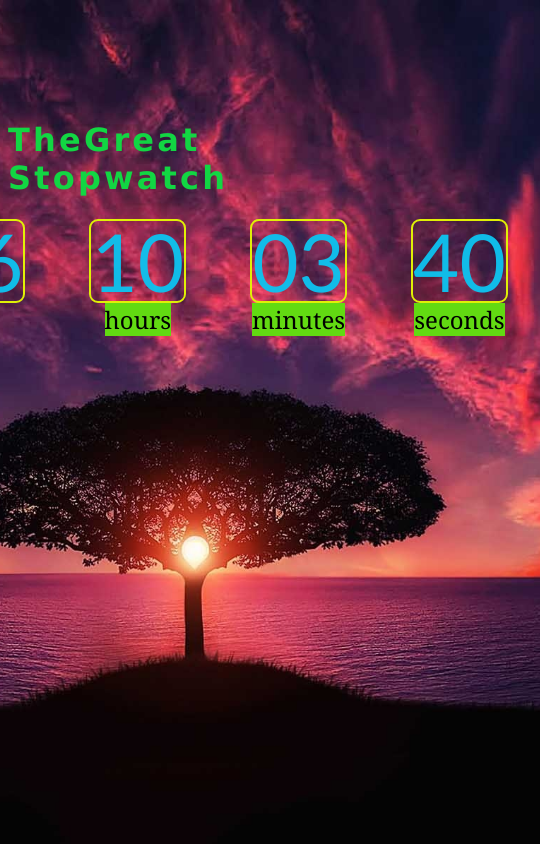
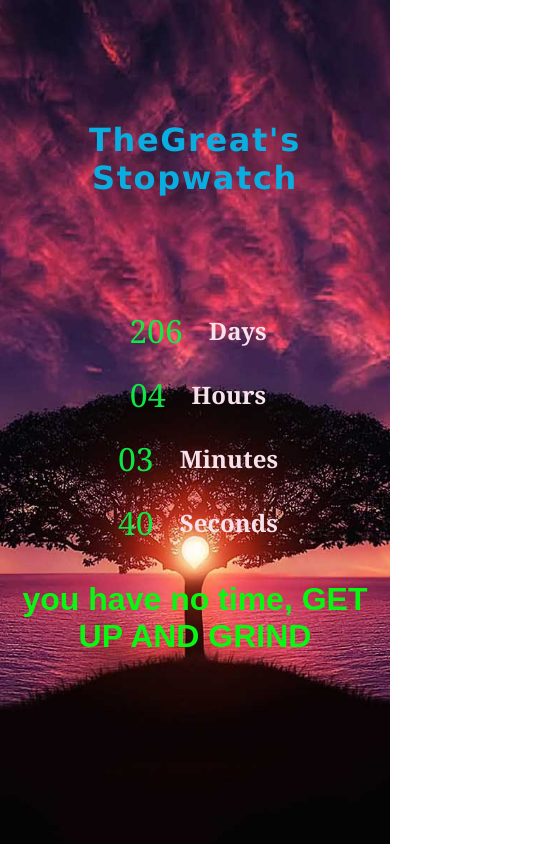
Before and after one commit to softcode87/stopwatch, a plain HTML site: page index.html in a window 390 px wide. Shown: the whole page, 540 px wide, since content can reach past the window. Drawn offline with Linux system fonts and the light colour scheme; a web font is replaced by a local one.

Commit message:
complted

```diff
--- a/index.html
+++ b/index.html
@@ -4,31 +4,33 @@
     <meta http-equiv="X-UA-Compatible" content="IE=edge">
     <meta name="viewport" content="width=device-width, initial-scale=1.0">
     <title>stopwatch</title>
+    <link rel="stylesheet" href="https://fonts.googleapis.com/css?family=Sofia">
     <link rel="stylesheet" href="style.css">
 </head>
 <body>
-    <h1>TheGreat  Stopwatch</h1>
+    <h1>TheGreat's  Stopwatch</h1>
 
     <section class="countdown">
         <div class="cdc days">
             <p class="bigtext" id="days">0</p>
-            <span>days</span>
+            <h3>Days</h3>
         </div>
         <div class=" cdc hours">
             <p class="bigtext" id="hours">0</p>
-            <span>hours</span>
+            <h3>Hours</h3>
+
         </div>
         <div class="cdc minutes">
             <p class="bigtext" id="minutes">0</p>
-            <span>minutes</span>
+            <h3>Minutes</h3>
         </div>
         <div class="cdc seconds">
             <p class="bigtext" id="seconds">0</p>
-            <span>seconds</span>
+            <h3>Seconds</h3>
         </div>
+    </section>
+    <h2>you have no time, GET UP AND GRIND</h1>
 
-
-    </section>
     <script src="script.js">
 
     </script>
--- a/script.js
+++ b/script.js
@@ -16,7 +16,7 @@ function countdown(){
 
     const days = Math.floor(totalSeconds/3600/24);
 
-    const hours = Math.floor(totalSeconds / 3600) % 24;
+    const hours = Math.floor(totalSeconds / (1000*60*60)) % 24;
 
     const minutes = Math.floor(totalSeconds / 60) % 60;
 
--- a/style.css
+++ b/style.css
@@ -1,9 +1,9 @@
 body{
-    background-image: url("/bcc.jpg");
+    background-image: url("/images/skyy.jpg");
     background-position: center center;
     background-size: cover;
     font-family: sans-serif;
-    color: white;
+    color: rgb(141, 9, 108);
     display: flex;
     align-items: center;
     flex-direction: column;
@@ -13,24 +13,25 @@ body{
 
 .countdown{
     display: flex;
-
+    margin-top: 5rem;
 }
 h1{
     font-size: 2rem;
     font-weight: bold;
     font-family: 'Lucida Sans', 'Lucida Sans Regular', 'Lucida Grande', 'Lucida Sans Unicode', Geneva, Verdana, sans-serif;
     letter-spacing: 0.2rem;
-    color: rgb(18, 214, 67);
+    color: #f01aa1;
 }
 .bigtext{
     font-size: 5rem;
     line-height: 1;
     margin: 0 2rem;
-
     font-family: 'Gill Sans', 'Gill Sans MT', Calibri, 'Trebuchet MS', sans-serif;
-    color: rgba(14, 192, 236, 0.973);
-    border: 2px solid rgb(224, 240, 6);
+    color: rgba(236, 14, 180, 0.973);
+    border: 0.007rem solid rgb(122, 103, 206);
     border-radius: 9px;
+    border-top-left-radius: 20px;
+    border-bottom-right-radius: 20px;
     padding: -5px;
     align-items: center;
 
@@ -38,9 +39,88 @@ h1{
 .cdc{
     text-align: center;
 }
-.cdc span{
+.cdc h3{
     font-size: 1.5rem;
     font-family: Cambria, Cochin, Georgia, Times, 'Times New Roman', serif;
-    color: black;
-    background-color: rgb(98, 218, 18);
+    color: rgb(247, 225, 235);
+    margin: 10px;
+    border-radius: 20px;
 }
+h2{
+    color: rgb(7, 247, 19);
+    font-weight: bolder;
+    font-size: 2rem;
+}
+@media screen and (max-width: 600px) {
+    body{
+
+    }
+    .countdown{
+        display: block;
+
+    }
+    .bigtext{
+        font-size: 2rem;
+        line-height: 2;
+        margin: 0 1rem;
+        border: none;
+        font-family: Cambria, Cochin, Georgia, Times, 'Times New Roman', serif;
+        color: rgba(214, 236, 14, 0.973);
+        padding: -5px;
+        align-items: center;
+
+    }
+    .cdc{
+        display: flex;
+        align-items: center;
+        justify-content: center;
+    }
+    h1{
+        text-align: center;
+        font-family: ;
+    }
+}
+@media screen and (max-width: 992px) {
+    body{
+        background-image: url("/images/bcc.jpg");
+        background-position: center center;
+        background-size: cover;
+    }
+
+    .bigtext{
+        font-size: 2rem;
+        line-height: 2;
+        margin: 0 1rem;
+        border: none;
+        font-family: Cambria, Cochin, Georgia, Times, 'Times New Roman', serif;
+        color: rgba(14, 236, 69, 0.973);
+        padding: -5px;
+        align-items: center;
+
+    }
+    .cdc{
+        display: flex;
+        align-items: center;
+        justify-content: center;
+    }
+    h1{
+        text-align: center;
+        font-size: 20pxx;
+        font-weight:bolder;
+        font-family: 'Lucida Sans', 'Lucida Sans Regular', 'Lucida Grande', 'Lucida Sans Unicode', Geneva, Verdana, sans-serif;
+        letter-spacing: 0.1rem;
+        color: rgb(9, 173, 223);
+
+    }
+    h2{
+        text-align: center;
+    }
+
+    h3{
+        font-size: 1.4rem;
+        font-weight: 1rem;
+        font-family: 'Lucida Sans', 'Lucida Sans Regular', 'Lucida Grande', 'Lucida Sans Unicode', Geneva, Verdana, sans-serif;
+        color: rgb(36, 175, 218);
+
+    }
+}
```
Also changed, not shown: images/bcc.jpg (renamed from bcc.jpg), images/usflag.jpg (added), 1 other file.
